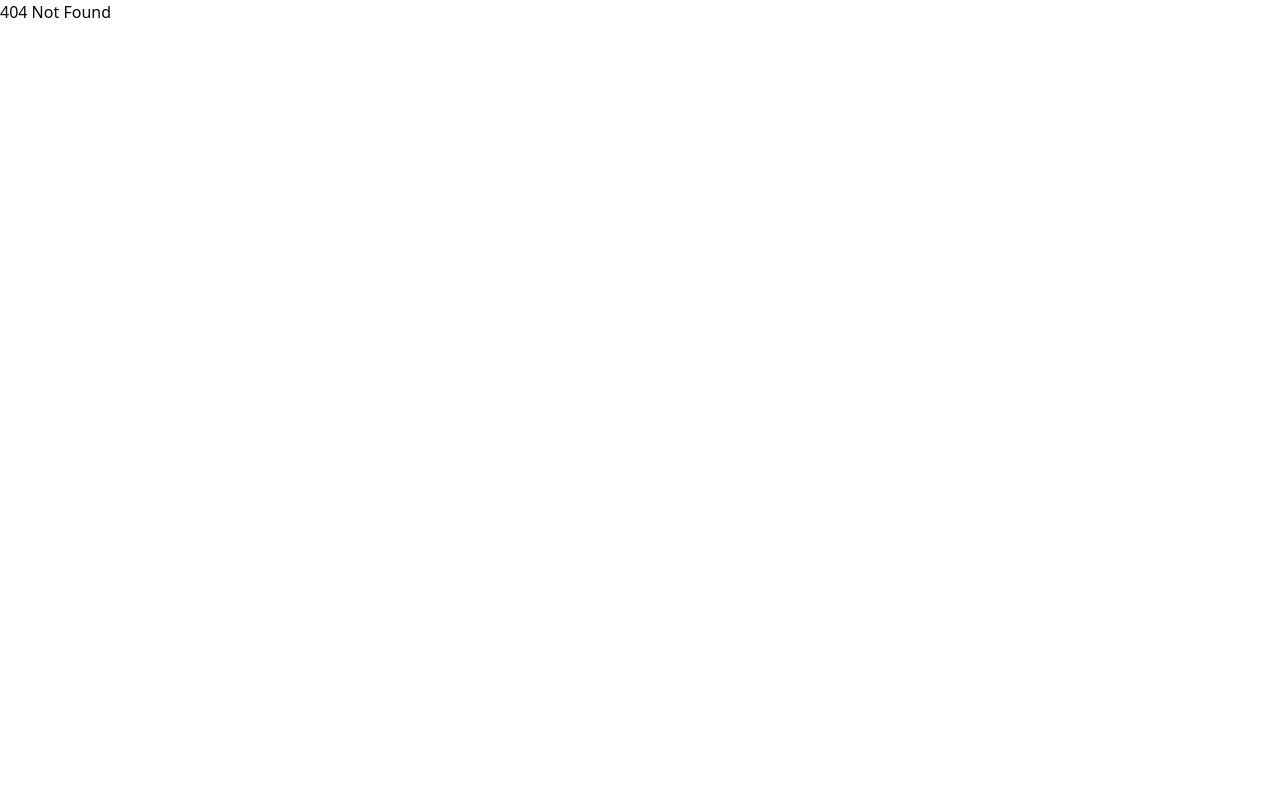
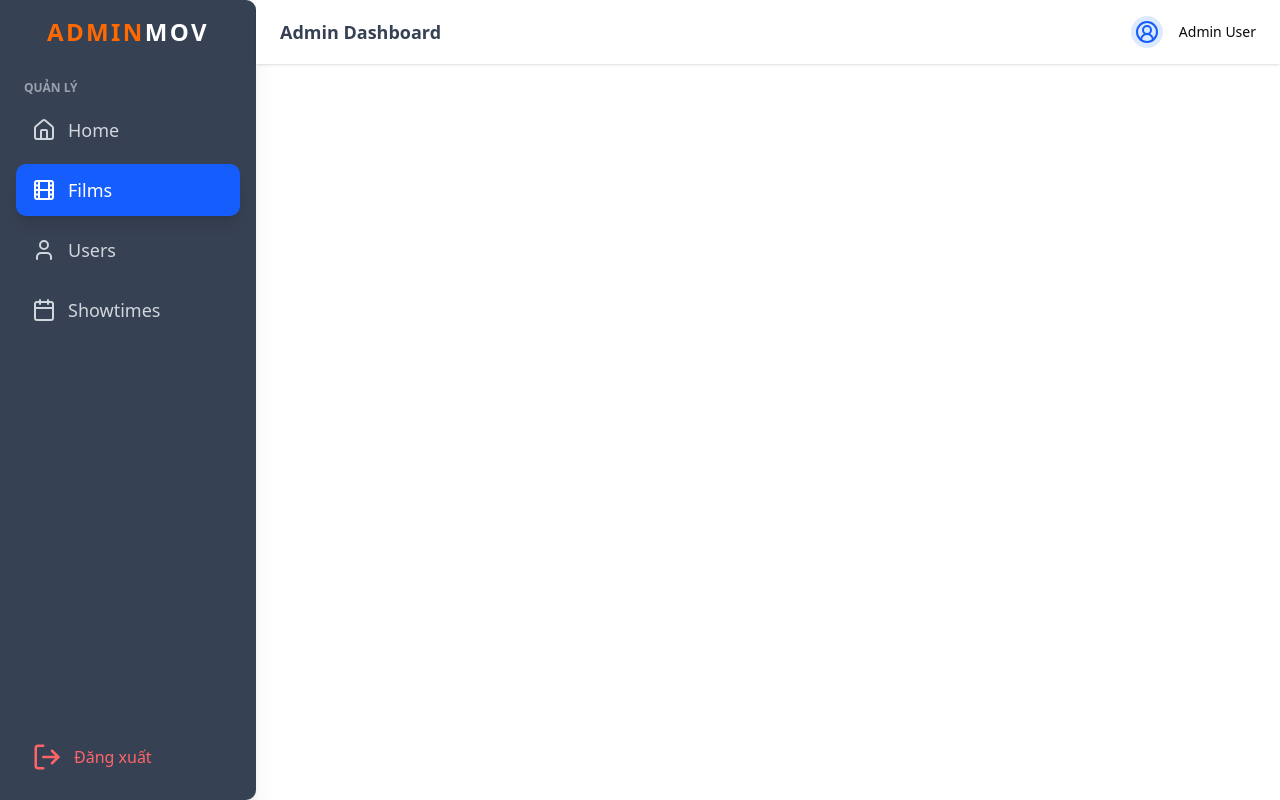
Before and after one commit to PhamKhaiHoan/Movie_Booking, a React (Vite) app: page /admin/films/add in a window 1280 px wide. Before the commit this address had no page. Built offline with nearby package versions, Linux system fonts and the light colour scheme.

Commit message:
adminlayout

```diff
--- a/src/constants/path.ts
+++ b/src/constants/path.ts
@@ -1,5 +1,8 @@
 export const PATH = {
   HOME: "/",
-  MOVIE_DETAILS: "/movie/:id",
+  ADMIN: "/admin",
+  ADMIN_FILMS: "/admin/films",
+  ADMIN_ADD_FILM: "/admin/films/add",
+
   NOT_FOUND: "*"
 };
--- /dev/null
+++ b/src/pages/admin/films/AddMovies.tsx
@@ -0,0 +1,10 @@
+import React from "react";
+
+export const AddMovies = () => {
+  return (
+    <div className="p-6">
+      <h1 className="text-2xl font-bold">Trang Thêm Phim Mới</h1>
+      {/* Tí nữa mình sẽ code UI form ở đây */}
+    </div>
+  );
+};
--- /dev/null
+++ b/src/pages/admin/layouts/AdminLayout.tsx
@@ -0,0 +1,123 @@
+import { PATH } from "@/constants/path";
+import { NavLink, Outlet } from "react-router-dom";
+import { Calendar, CircleUserRound, Film, House, LogOut, User } from "lucide-react";
+
+export const AdminLayout = () => {
+  return (
+    <div className="flex h-screen bg-white-100 overflow-hidden">
+      {/* --- SIDEBAR (Bên trái) --- */}
+      <aside className="w-64 bg-gray-700 text-white flex flex-col shadow-xl rounded-r-lg">
+        {/* Logo Area */}
+        <div className="h-16 flex items-center justify-center border-b border-slate-700">
+          <h1 className="text-2xl font-bold text-orange-500 tracking-widest">
+            ADMIN<span className="text-white">MOV</span>
+          </h1>
+        </div>
+
+        {/* Menu Links */}
+        <nav className="flex-1 p-4 space-y-2 overflow-y-auto">
+          <p className="text-xs text-gray-400 uppercase font-semibold mb-2 px-2">
+            Quản lý
+          </p>
+
+          {/* Trang chủ */}
+          <NavLink
+            to={PATH.HOME}
+            className={({ isActive }) =>
+              `flex items-center gap-3 px-4 py-3 rounded-lg transition-colors ${
+                isActive
+                  ? "bg-blue-600 text-white shadow-lg"
+                  : "text-gray-300 hover:bg-slate-800 hover:text-white"
+              }`
+            }
+          >
+            <span className="flex items-center gap-3 text-lg font-medium">
+              <House />
+              Home
+            </span>
+          </NavLink>
+
+          {/* Link Quản lý Phim */}
+          <NavLink
+            to={PATH.ADMIN_FILMS}
+            className={({ isActive }) =>
+              `flex items-center gap-3 px-4 py-3 rounded-lg transition-colors ${
+                isActive
+                  ? "bg-blue-600 text-white shadow-lg"
+                  : "text-gray-300 hover:bg-slate-800 hover:text-white"
+              }`
+            }
+          >
+            <span className="flex items-center gap-3 text-lg font-medium">
+              <Film />
+              Films
+            </span>
+          </NavLink>
+
+          {/* Link Quản lý User (Sau này làm) */}
+          <NavLink
+            to="/admin/users" // Tạm thời hardcode, sau này thêm vào PATH
+            className={({ isActive }) =>
+              `flex items-center gap-3 px-4 py-3 rounded-lg transition-colors ${
+                isActive
+                  ? "bg-blue-600 text-white shadow-lg"
+                  : "text-gray-300 hover:bg-slate-800 hover:text-white"
+              }`
+            }
+          >
+            <span className="flex items-center gap-3 text-lg font-medium">
+              <User />
+              Users
+            </span>
+          </NavLink>
+
+          {/* Link Lịch Chiếu (Sau này làm) */}
+          <NavLink
+            to="/admin/showtimes"
+            className={({ isActive }) =>
+              `flex items-center gap-3 px-4 py-3 rounded-lg transition-colors ${
+                isActive
+                  ? "bg-blue-600 text-white shadow-lg"
+                  : "text-gray-300 hover:bg-slate-800 hover:text-white"
+              }`
+            }
+          >
+            <span className="flex items-center gap-3 text-lg font-medium">
+              <Calendar />
+              Showtimes
+            </span>
+          </NavLink>
+        </nav>
+
+        {/* Footer Sidebar */}
+        <div className="p-4 border-t border-slate-700">
+          <button className="flex items-center gap-3 px-4 py-3 w-full rounded-lg text-red-400 hover:bg-slate-800 transition-colors">
+            <LogOut size={30} />
+            <span>Đăng xuất</span>
+          </button>
+        </div>
+      </aside>
+
+      {/* --- MAIN CONTENT (Bên phải) --- */}
+      <div className="flex-1 flex flex-col">
+        {/* Header nhỏ */}
+        <header className="h-16 bg-white shadow-sm flex items-center justify-between px-6">
+          <h2 className="text-lg font-semibold text-gray-700">
+            Admin Dashboard
+          </h2>
+          <div className="flex items-center gap-4">
+            <div className="w-8 h-8 rounded-full bg-blue-100 flex items-center justify-center text-blue-600 font-bold">
+              <CircleUserRound />
+            </div>
+            <span className="text-sm font-medium">Admin User</span>
+          </div>
+        </header>
+
+        {/* Nội dung thay đổi (Outlet) */}
+        <main className="flex-1 p-6 overflow-y-auto">
+          <Outlet />
+        </main>
+      </div>
+    </div>
+  );
+};
--- a/src/router/router.tsx
+++ b/src/router/router.tsx
@@ -1,21 +1,26 @@
 import { PATH } from "@/constants/path";
+// import { AddMovies } from "@/pages/admin/films/AddMovies";
+import { AdminLayout } from "@/pages/admin/layouts/AdminLayout";
 import { type RouteObject } from "react-router-dom";
 
 export const routes: RouteObject[] = [
   {
-    path: PATH.HOME,
-    element: (
-    <div>Home Page</div>
-),
+    path: PATH.ADMIN,
+    element: <AdminLayout />,
     children: [
       {
         index: true,
-        element: <div>Welcome to the Home Page</div>,
+        // element: <MovieList />,
       },
       {
-        path: PATH.MOVIE_DETAILS,
-        element: <div>Movie Details Page</div>,
+        path: PATH.ADMIN_FILMS,
+        // element: <MovieList />,
       },
+      {
+        path: PATH.ADMIN_ADD_FILM,
+        // element: <AddMovies />,
+      },
+      // Thêm trang 404 cho admin nếu muốn
     ],
   },
 
```
Also changed, not shown: src/pages/admin/t.txt (deleted).
